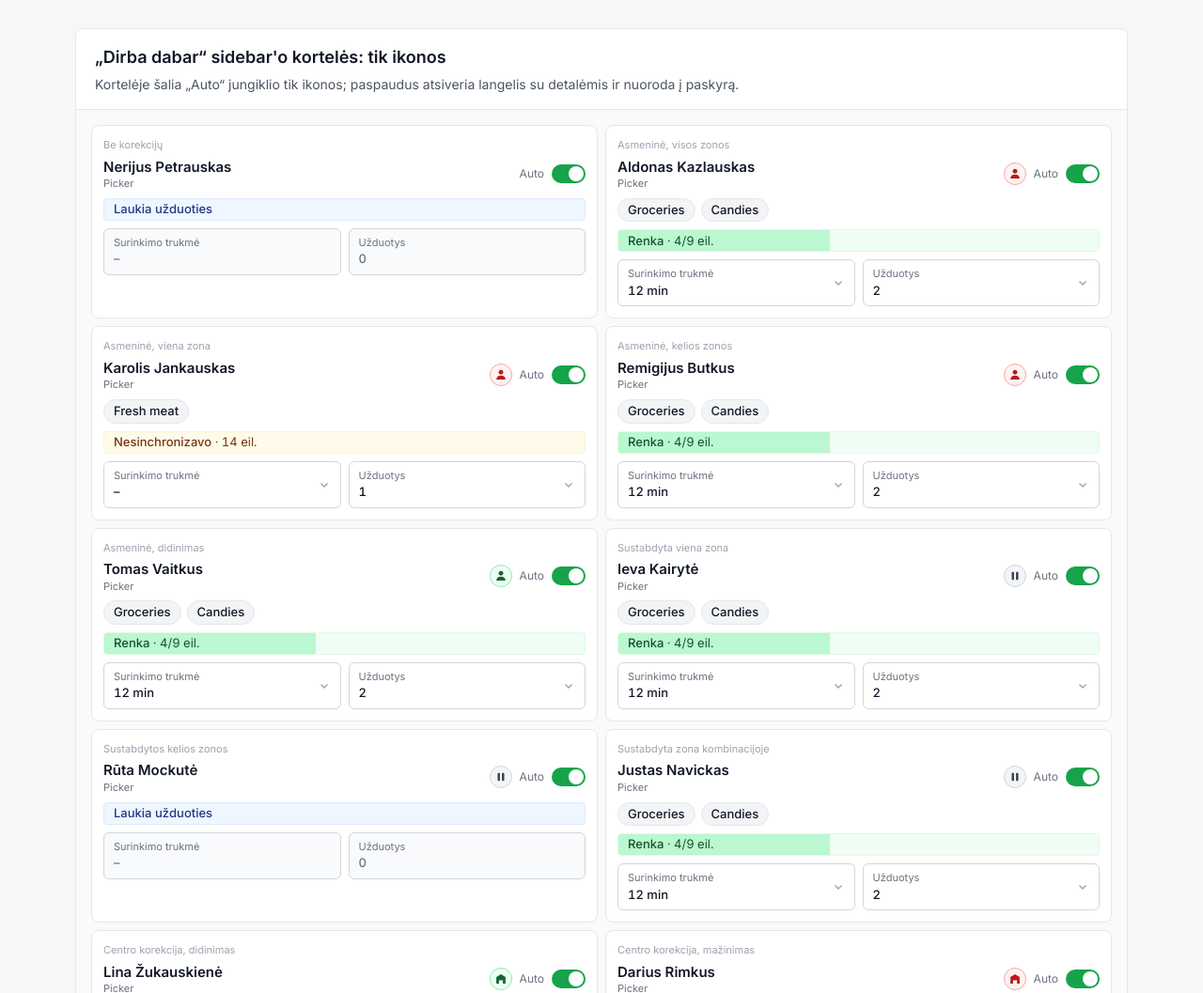
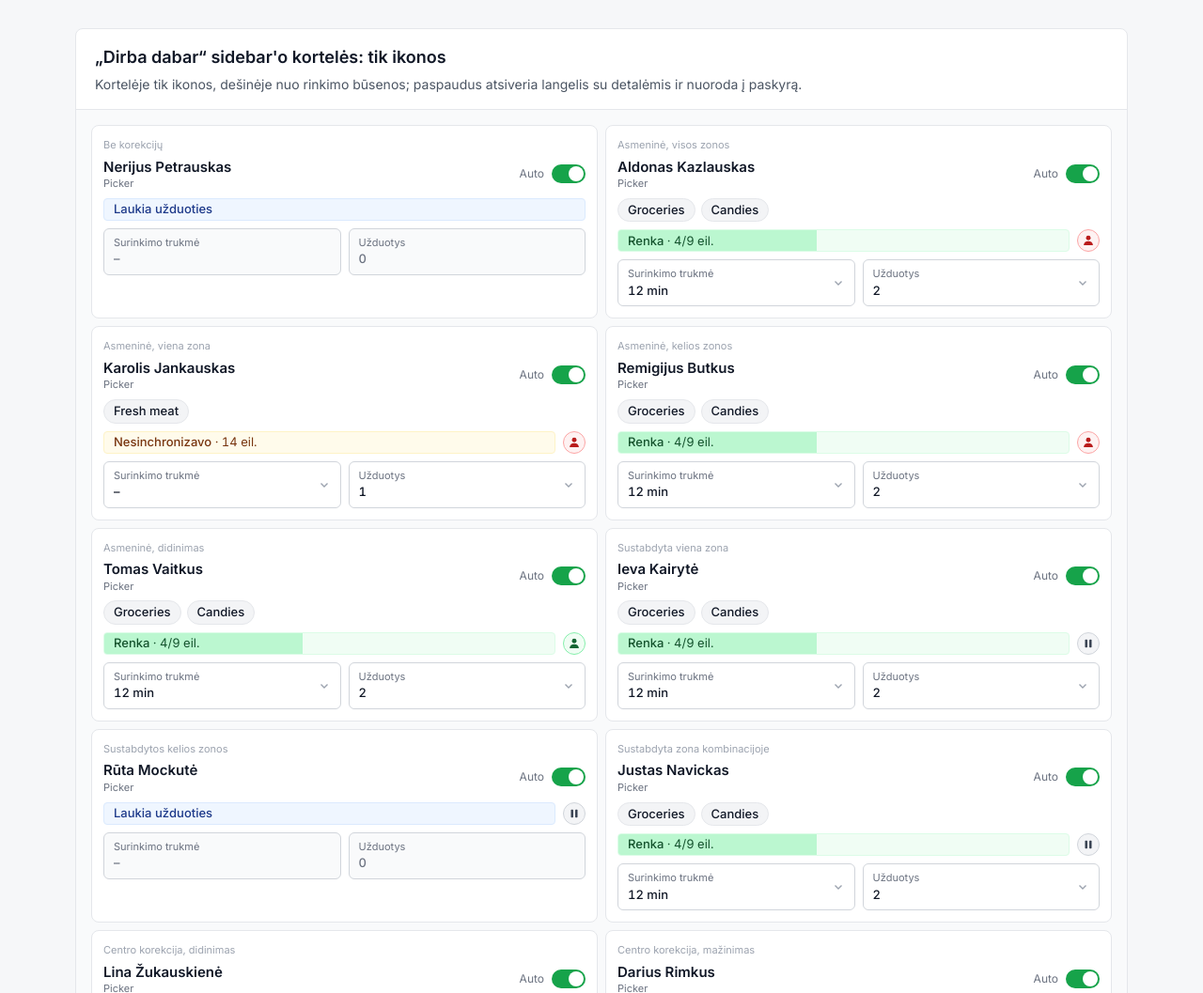
Before and after one commit to ugnvts/Auto-tasks, a plain HTML site: page puslapiai/efektyvumo-zymos.html in a window 1280 px wide. Shown: the part 901-1958 px from the top of the page at 94% size. Drawn offline with nearby package versions, Linux system fonts and the light colour scheme.

Commit message:
Sidebar kortelė: efektyvumo ikonos dešinėje nuo rinkimo būsenos, ne prie auto tasks jungiklio
Co-Authored-By: Claude Opus 5.5 <noreply@anthropic.com>

```diff
--- a/puslapiai/efektyvumo-zymos.html
+++ b/puslapiai/efektyvumo-zymos.html
@@ -82,9 +82,9 @@ const card=c=>{const g=PRG[c.s],pc=g.tt?Math.round(g.pk/g.tt*100):0,
     cb=(l,v,d)=>`<span class="cb" ${d?'style="background:#f9fafb;color:#6b7280"':''}><span class="min-w-0"><span class="block text-[11px] text-gray-500">${l}</span><span class="block font-medium tabular-nums whitespace-nowrap">${v}</span></span>${d?'':`<span class="text-gray-400">${CV}</span>`}</span>`;
   return `<div class="p-3 bg-white border border-gray-200 rounded-lg"><div class="text-[11px] text-gray-400 mb-1">${c.g}</div>
   <div class="flex items-center gap-2"><div class="min-w-0"><div class="text-[15px] font-semibold text-gray-900 truncate">${c.n}</div><div class="text-[11px] text-gray-500 leading-tight">Picker</div></div>
-    <div class="ml-auto flex items-center gap-2">${CI(c)}<span class="text-xs text-gray-500">Auto</span><span class="inline-block w-9 h-5 rounded-full bg-green-600 relative" aria-hidden="true"><span class="absolute right-0.5 top-0.5 w-4 h-4 rounded-full bg-white"></span></span></div></div>
+    <div class="ml-auto flex items-center gap-2"><span class="text-xs text-gray-500">Auto</span><span class="inline-block w-9 h-5 rounded-full bg-green-600 relative" aria-hidden="true"><span class="absolute right-0.5 top-0.5 w-4 h-4 rounded-full bg-white"></span></span></div></div>
   ${g.z.length?`<div class="mt-2 flex flex-wrap items-center gap-1.5">${g.z.map(q=>`<span class="rounded-full bg-gray-100 border border-gray-200 text-gray-900 text-[13px] font-medium px-2.5 py-0.5">${q}</span>`).join('')}</div>`:''}
-  <div class="mt-2 relative h-6 rounded border overflow-hidden ${col[0]}">${col[1]?`<span class="absolute inset-y-0 left-0 ${col[1]}" style="width:${pc}%"></span>`:''}<span class="relative h-full flex items-center px-2.5 text-[13px] tabular-nums"><span>${lab}</span></span></div>
+  <div class="mt-2 flex items-center gap-2"><div class="flex-1 min-w-0 relative h-6 rounded border overflow-hidden ${col[0]}">${col[1]?`<span class="absolute inset-y-0 left-0 ${col[1]}" style="width:${pc}%"></span>`:''}<span class="relative h-full flex items-center px-2.5 text-[13px] tabular-nums"><span>${lab}</span></span></div>${CI(c)}</div>
   <div class="mt-2 grid grid-cols-2 gap-2">${cb('Surinkimo trukmė',g.m,!g.u)}${cb('Užduotys',g.u,!g.u)}</div></div>`};
 out.innerHTML=`<section class="bg-white border rounded-lg">
   <div class="px-5 py-4 border-b"><h2 class="text-lg font-semibold">Picker accounts lentelė: išsamios žymos</h2>
@@ -94,7 +94,7 @@ out.innerHTML=`<section class="bg-white border rounded-lg">
 </section>
 <section class="bg-white border rounded-lg">
   <div class="px-5 py-4 border-b"><h2 class="text-lg font-semibold">„Dirba dabar“ sidebar'o kortelės: tik ikonos</h2>
-    <p class="text-gray-600 mt-1">Kortelėje šalia „Auto“ jungiklio tik ikonos; paspaudus atsiveria langelis su detalėmis ir nuoroda į paskyrą.</p></div>
+    <p class="text-gray-600 mt-1">Kortelėje tik ikonos, dešinėje nuo rinkimo būsenos; paspaudus atsiveria langelis su detalėmis ir nuoroda į paskyrą.</p></div>
   <div class="p-4 bg-gray-50 rounded-b-lg grid gap-2" style="grid-template-columns:repeat(auto-fill,minmax(min(100%,380px),1fr))">${CASES.map(card).join('')}</div>
 </section>`;
 </script>
```
Also changed, not shown: dokumentai/dizaino-sprendimai.html (+1 -1 lines), puslapiai/prototipas.html (+2 -2 lines).
